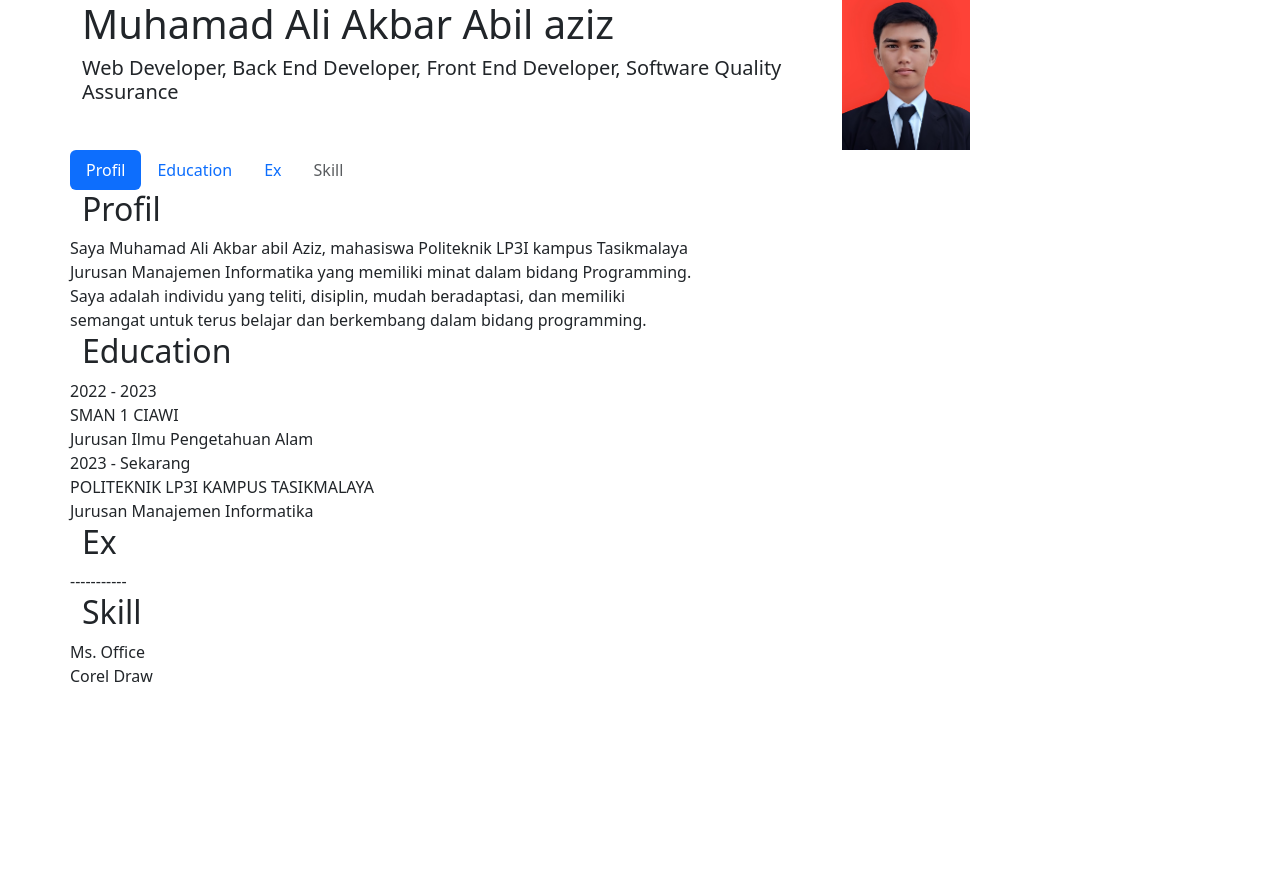
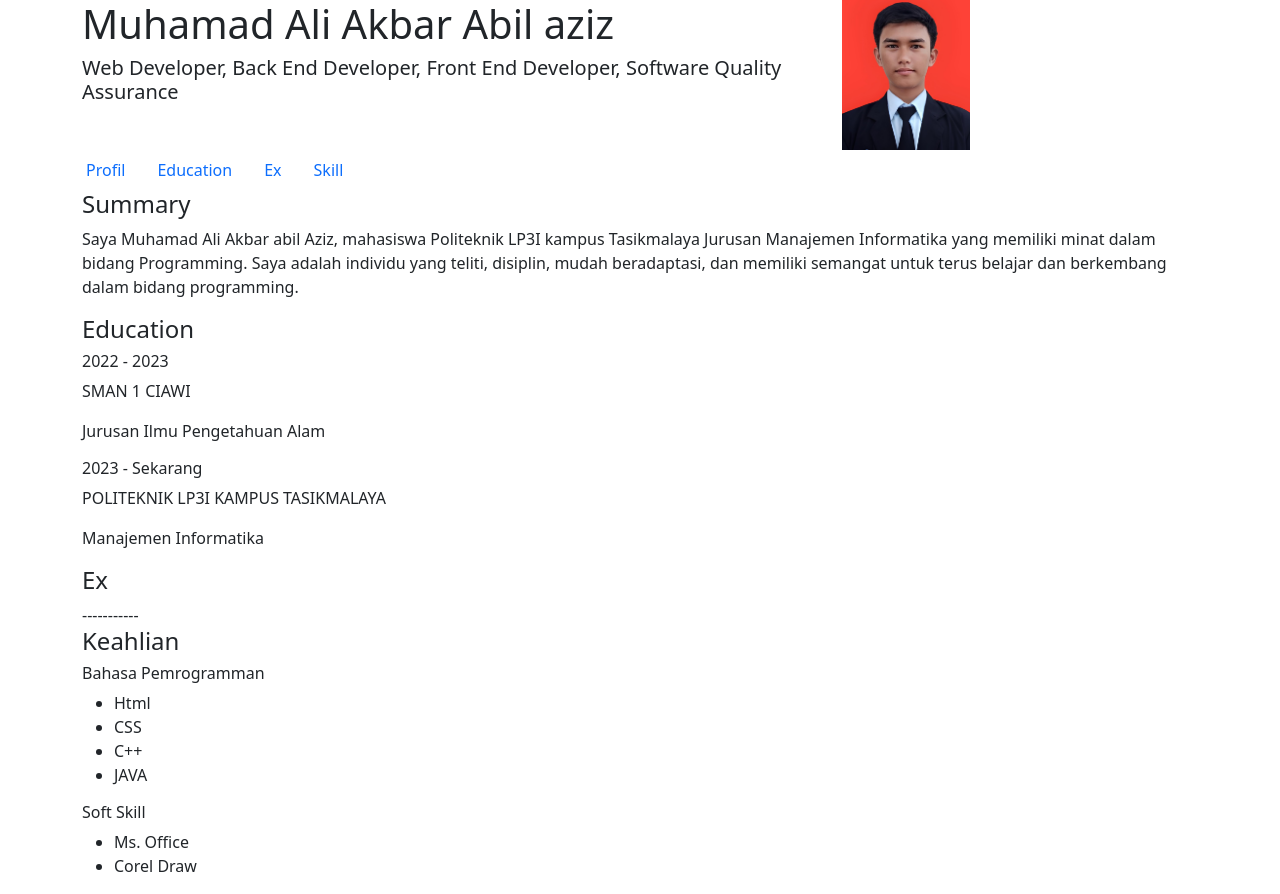
Before and after one commit to allz13/CV_Bootstrap, a plain HTML site: page index.html in a window 1280 px wide. Before the commit the page ends 800 px from the top, so only its background shows below. Drawn offline with nearby package versions, Linux system fonts and the light colour scheme.

Commit message:
update now

```diff
--- a/index.html
+++ b/index.html
@@ -27,46 +27,52 @@
     <div class="row" id="navigasi">
       <ul class="nav nav-pills">
         <li class="nav-item">
-                  <a class="nav-link active" aria-current="page" href="#">Profil</a>
+          <a class="nav-link" href="#Profil">Profil</a>
         </li>
         <li class="nav-item">
-                  <a class="nav-link" href="#">Education</a>
+          <a class="nav-link" href="#Education">Education</a>
         </li>
         <li class="nav-item">
-                  <a class="nav-link" href="#">Ex</a>
+          <a class="nav-link" href="#Ex">Ex</a>
         </li>
         <li class="nav-item">
-                  <a class="nav-link disabled" aria-disabled="true">Skill</a>
+          <a class="nav-link" href="#Skill">Skill</a>
         </li>
       </ul>
     </div>
-          <di class="row" id="Aboutme">
-            <h2>Profil</h2>
-            Saya Muhamad Ali Akbar abil Aziz, mahasiswa Politeknik LP3I kampus Tasikmalaya </br>
-            Jurusan Manajemen Informatika yang memiliki minat dalam bidang Programming.</br>
-            Saya adalah individu yang teliti, disiplin, mudah beradaptasi, dan memiliki</br>
-            semangat untuk terus belajar dan berkembang dalam bidang programming.
-          </di>
-          <div class="row" id="Education">
-            <h2>Education</h2>
-            2022 - 2023</br>
-            SMAN 1 CIAWI</br>
-            Jurusan Ilmu Pengetahuan Alam</br>
-            2023 - Sekarang</br>
-            POLITEKNIK LP3I KAMPUS TASIKMALAYA</br>
-            Jurusan Manajemen Informatika
-          </div>
-          <div class="row" id="Ex">
-            <h2>Ex</h2>
+    <selection id="Profil">
+      <h4>Summary</h4>
+      <p> Saya Muhamad Ali Akbar abil Aziz, mahasiswa Politeknik LP3I kampus Tasikmalaya Jurusan Manajemen Informatika
+        yang memiliki minat dalam bidang Programming. Saya adalah individu yang teliti, disiplin, mudah beradaptasi, dan
+        memiliki semangat untuk terus belajar dan berkembang dalam bidang programming.</p>
+    </selection>
+    <selection id="Education">
+      <h4>Education</h4>
+      <h6>2022 - 2023</h6>
+      <p>SMAN 1 CIAWI</p>
+      <p>Jurusan Ilmu Pengetahuan Alam</p>
+      <h6>2023 - Sekarang</h6>
+      <p>POLITEKNIK LP3I KAMPUS TASIKMALAYA</p>
+      <p> Manajemen Informatika</p>
+    </selection>
+    <selection id="Ex">
+      <h4>Ex</h4>
       -----------
-          </div>
-          <div class="row" id="Skill">
-            <h2>Skill</h2>
-            Ms. Office</br>
-            Corel Draw</br>
-          </div>
-          <div class="col-4">
-
+    </selection>
+    <selection id="Skill">
+      <h4>Keahlian</h4>
+      <h6>Bahasa Pemrogramman</h6>
+      <ul>
+        <li>Html</li>
+        <li>CSS</li>
+        <li>C++</li>
+        <li>JAVA</li>
+      </ul>
+      <h6>Soft Skill</h6>
+      <ul>
+        <li>Ms. Office</li>
+        <li>Corel Draw</li>
+      </ul>
   </div>
   </div>
   <script src="https://cdn.jsdelivr.net/npm/bootstrap@5.3.3/dist/js/bootstrap.bundle.min.js"
```
Lines whose indentation alone changed are shown as unchanged.
